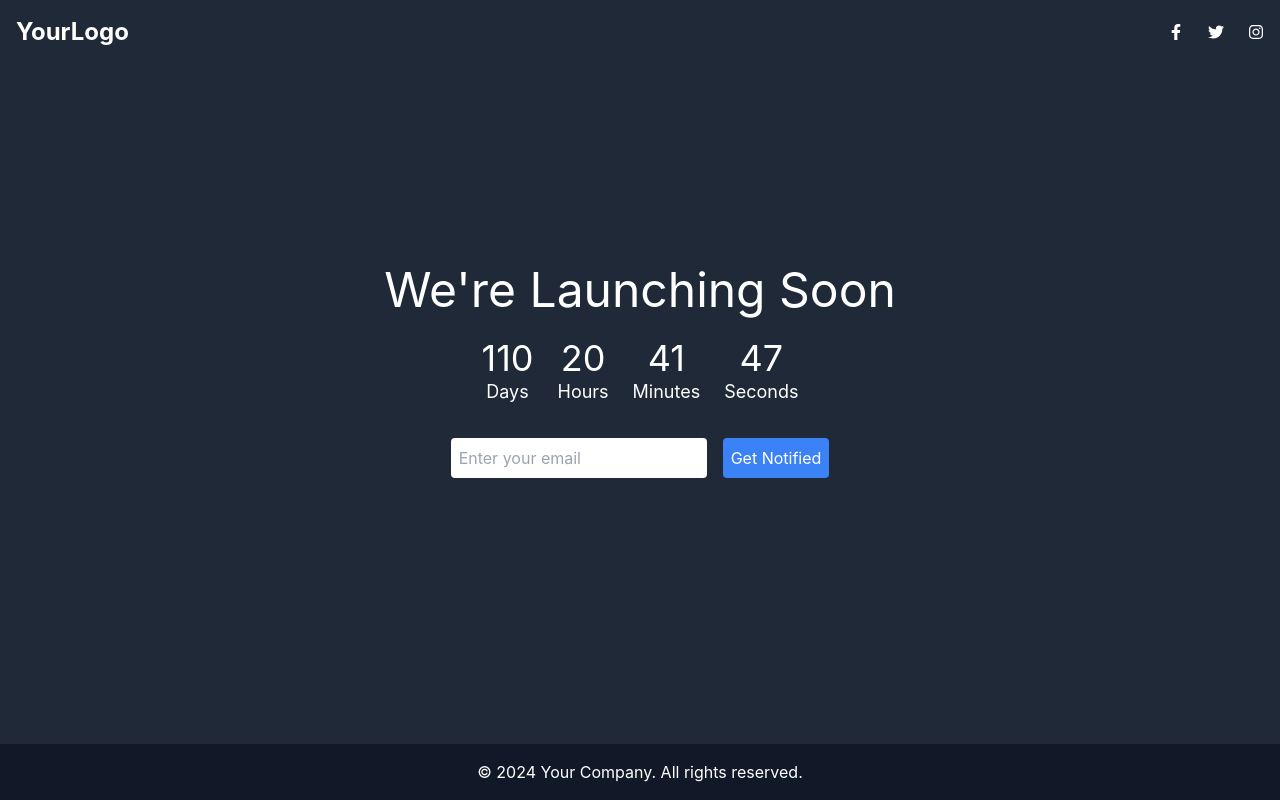
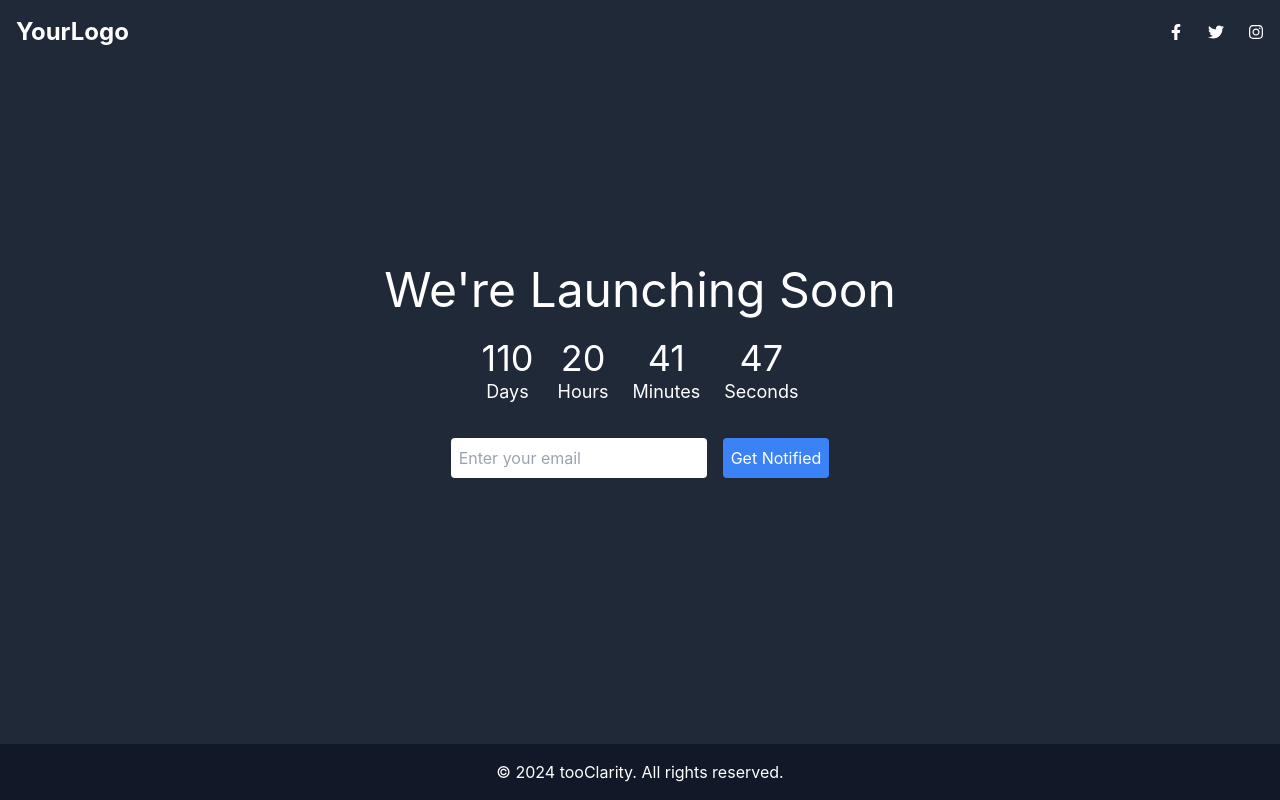
Before and after one commit to abinjustinkumaravel/tooclarity, a React (Create React App) app: page / in a window 1280 px wide. Built offline with nearby package versions, Linux system fonts and the light colour scheme.

Commit message:
bug fixed

```diff
--- a/src/components/Footer.jsx
+++ b/src/components/Footer.jsx
@@ -3,7 +3,7 @@ import React from 'react';
 const Footer = () => {
   return (
     <footer className="bg-gray-900 text-white py-4 text-center">
-      <p>© 2024 Your Company. All rights reserved.</p>
+      <p>© 2024 tooClarity. All rights reserved.</p>
     </footer>
   );
 };
--- a/src/components/Navbar.jsx
+++ b/src/components/Navbar.jsx
@@ -12,13 +12,13 @@ const Navbar = () => {
 
         {/* Social Media Icons */}
         <div className="flex space-x-6">
-          <a href="#" className="hover:text-blue-500 transition-all duration-300">
+          <a href="/" className="hover:text-blue-500 transition-all duration-300">
             <FaFacebookF />
           </a>
-          <a href="#" className="hover:text-blue-400 transition-all duration-300">
+          <a href="/" className="hover:text-blue-400 transition-all duration-300">
             <FaTwitter />
           </a>
-          <a href="#" className="hover:text-pink-500 transition-all duration-300">
+          <a href="/" className="hover:text-pink-500 transition-all duration-300">
             <FaInstagram />
           </a>
         </div>
```
